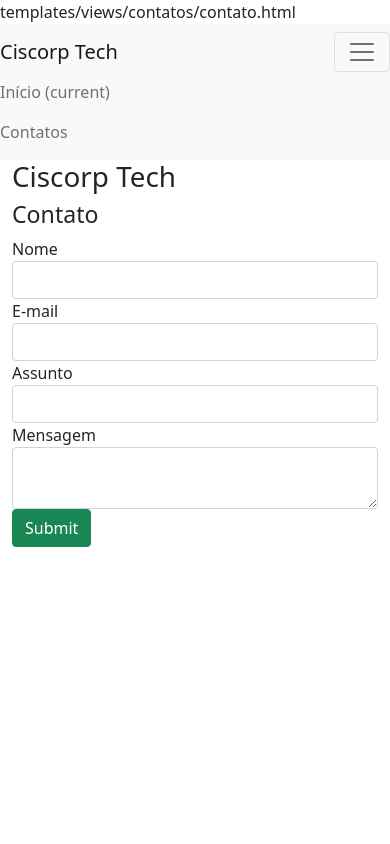
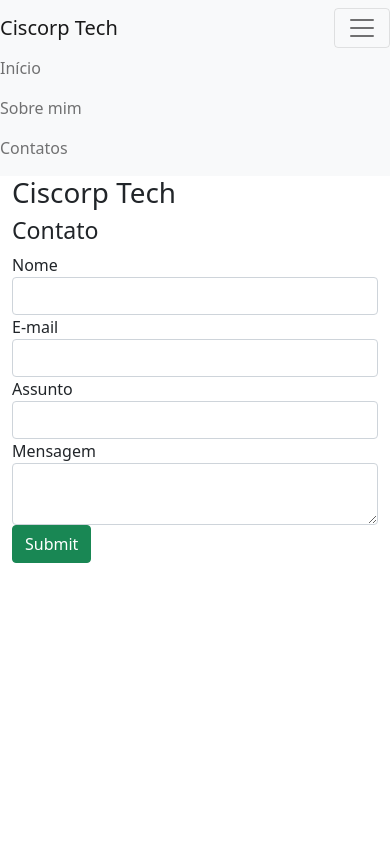
Before and after one commit to fernandoeto/designdigital, a Flask app: page /contato in a window 390 px wide, after a click that opens the changed part. Run offline with Flask 2, Linux system fonts and the light colour scheme; some libraries are stand-ins or nearby versions.

```diff
--- a/templates/forms/contatos/contato.html
+++ b/templates/forms/contatos/contato.html
@@ -1,4 +1,4 @@
-templates/views/contatos/contato.html{% extends "app.html" %}
+{% extends "app.html" %}
 
 {% block content %}
 
--- a/templates/forms/email/sucesso.html
+++ b/templates/forms/email/sucesso.html
@@ -1,4 +1,3 @@
-templates/views/email/sucesso.html
 {% extends "app.html" %}
 {% block content %}
 
--- a/templates/forms/partes/cabecalho.html
+++ b/templates/forms/partes/cabecalho.html
@@ -8,8 +8,12 @@
     <div class="collapse navbar-collapse" id="navbarSupportedContent">
       <ul class="navbar-nav mr-auto">
 
-        <li class="nav-item active">
-          <a class="nav-link" href="{{ url_for('index') }}">Início <span class="sr-only">(current)</span></a>
+        <li class="nav-item">
+          <a class="nav-link" href="{{ url_for('index') }}">Início</a>
+        </li>
+
+        <li class="nav-item">
+          <a class="nav-link" href="{{ url_for('sobre') }}">Sobre mim</a>
         </li>
 
         <li class="nav-item">
```
